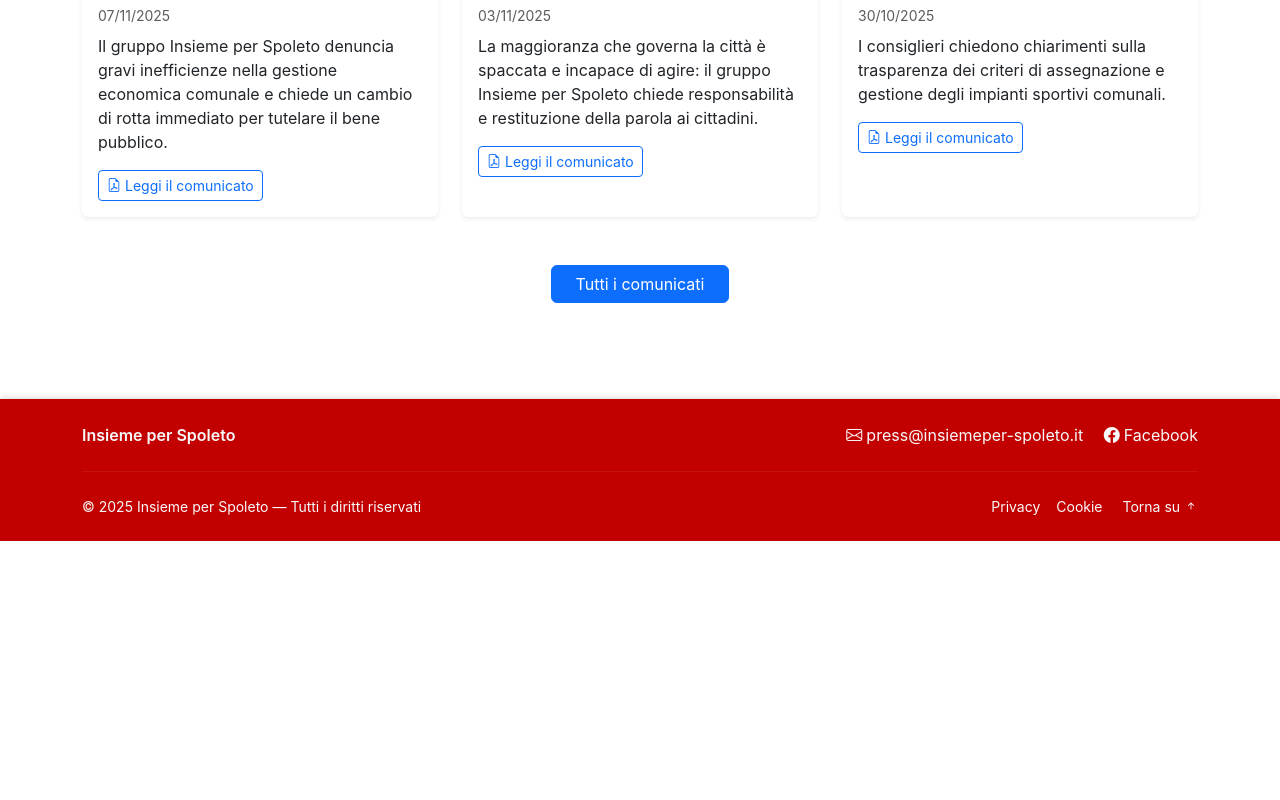
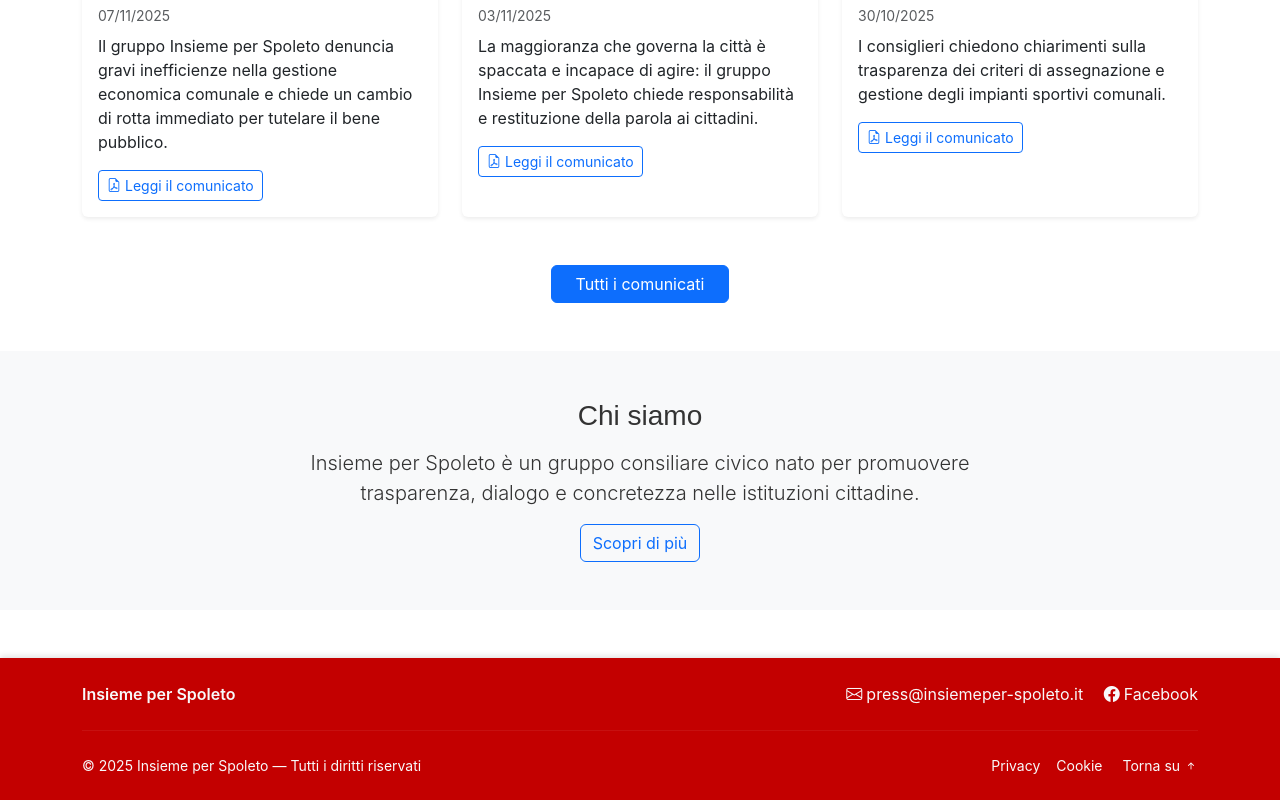
Before and after one commit to Francesco-Matteucci/sito-web, a Vue app: page / in a window 1280 px wide. Shown: the part 729-1529 px from the top of the page. Before the commit the page ends 1270 px from the top, so only its background shows below. Built offline with nearby package versions, Linux system fonts and the light colour scheme.

Commit message:
feat(home): added Chi Siamo preview block with CTA

```diff
--- a/src/views/Home.vue
+++ b/src/views/Home.vue
@@ -46,6 +46,17 @@
                 <router-link to="/comunicati" class="btn btn-primary px-4">
                     Tutti i comunicati
                 </router-link>
+            </div>
+        </section>
+
+        <section class="bg-light py-5 text-center">
+            <div class="container">
+                <h2 class="h3 mb-3">Chi siamo</h2>
+                <p class="lead mx-auto" style="max-width: 700px;">
+                    Insieme per Spoleto è un gruppo consiliare civico nato per promuovere trasparenza, dialogo e
+                    concretezza nelle istituzioni cittadine.
+                </p>
+                <router-link to="/chi-siamo" class="btn btn-outline-primary">Scopri di più</router-link>
             </div>
         </section>
     </div>
```
